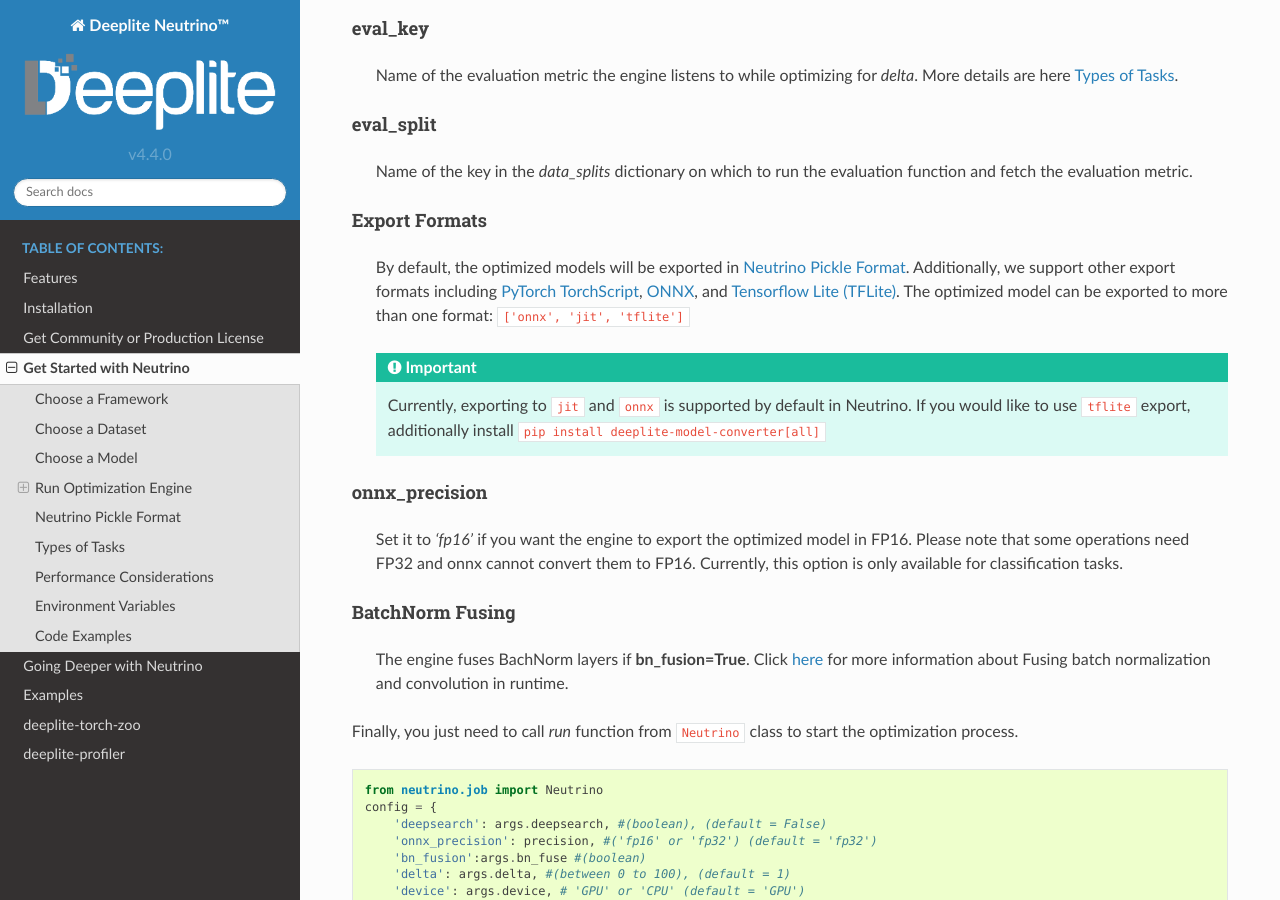
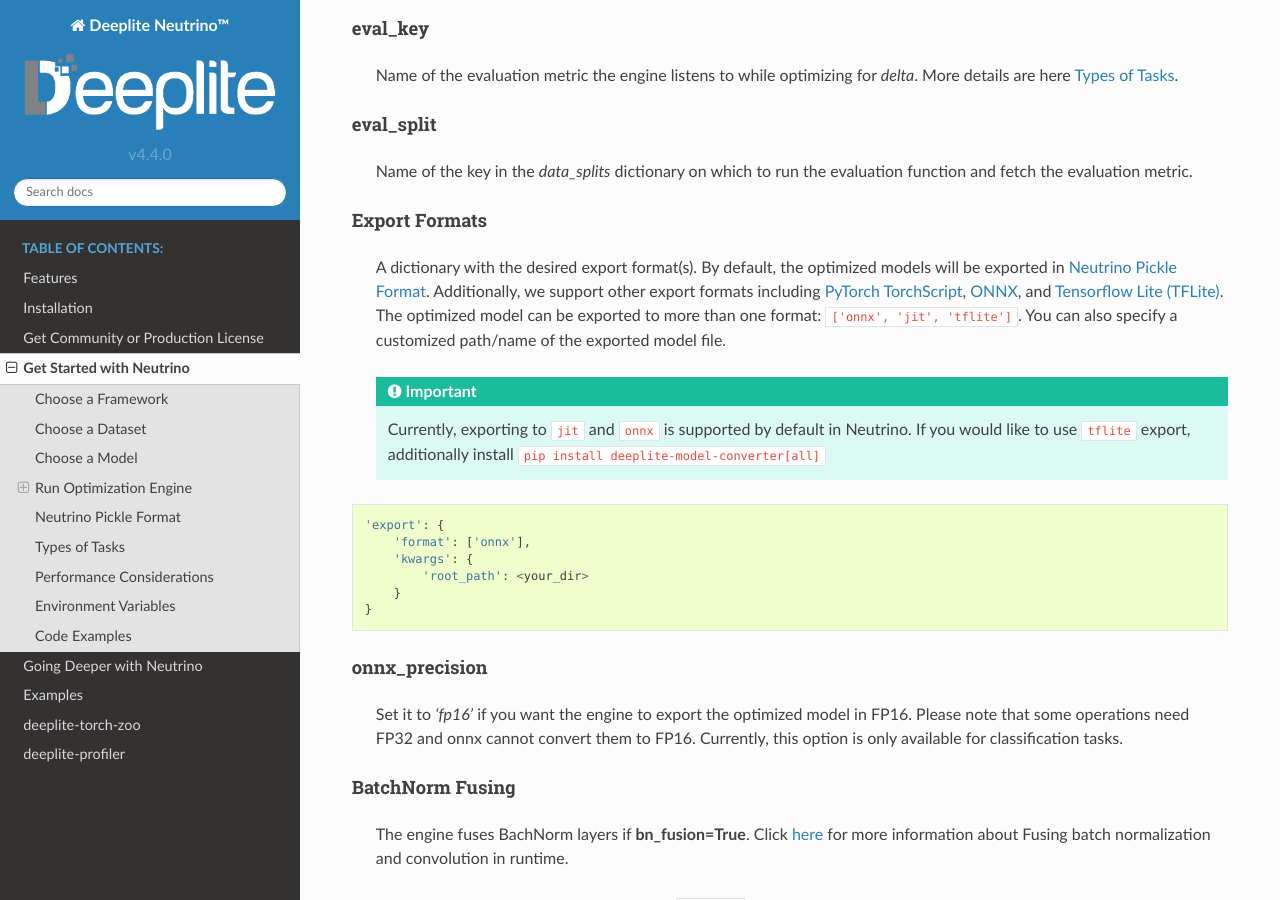
Before and after one commit to Deeplite/neutrino, a Sphinx documentation site: the page built from docs/engine.rst, in a window 1280 px wide and 900 px high, scrolled down 4401 px. Built offline with Sphinx 7.4.7 and the Read the Docs theme 2.0.0, drawn with Linux system fonts in a browser that asks for light colours.

Commit message:
added explanation for exporting model to different paths and file names

```diff
--- a/docs/engine.rst
+++ b/docs/engine.rst
@@ -211,12 +211,21 @@
 Export Formats
 ^^^^^^^^^^^^^^
 
-    By default, the optimized models will be exported in :ref:`neutrino_pickle`. Additionally, we support other export formats including `PyTorch TorchScript <https://pytorch.org/docs/stable/jit.html>`_, `ONNX <https://github.com/onnx/tutorials>`_, and `Tensorflow Lite (TFLite) <https://www.tensorflow.org/lite>`_. The optimized model can be exported to more than one format: ``['onnx', 'jit', 'tflite']``
+    A dictionary with the desired export format(s). By default, the optimized models will be exported in :ref:`neutrino_pickle`. Additionally, we support other export formats including `PyTorch TorchScript <https://pytorch.org/docs/stable/jit.html>`_, `ONNX <https://github.com/onnx/tutorials>`_, and `Tensorflow Lite (TFLite) <https://www.tensorflow.org/lite>`_. The optimized model can be exported to more than one format: ``['onnx', 'jit', 'tflite']``.
+    You can also specify a customized path/name of the exported model file.
 
     .. important::
 
         Currently, exporting to ``jit`` and ``onnx`` is supported by default in Neutrino. If you would like to use ``tflite`` export, additionally install ``pip install deeplite-model-converter[all]``
 
+.. code-block:: python
+
+        'export': {
+            'format': ['onnx'],
+            'kwargs': {
+                'root_path': <your_dir>
+            }
+        }
 
 .. _fp16:
 
```
